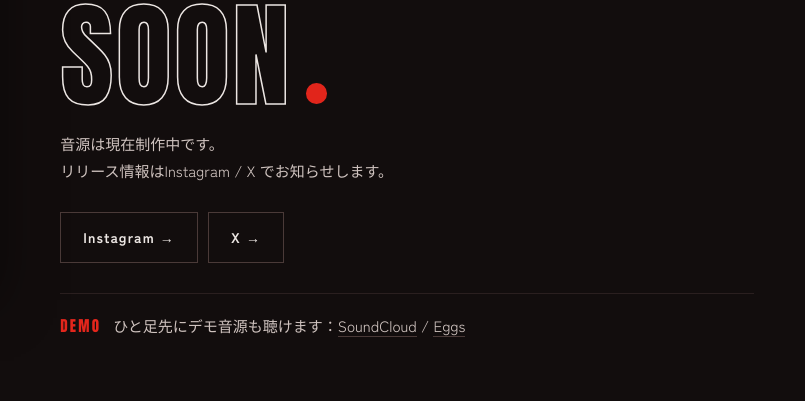
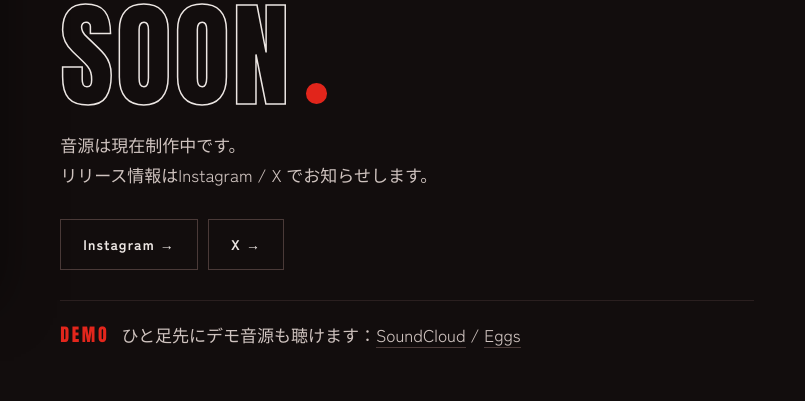
Before and after one commit to Handlemarie/handlemarie.github.io, a plain HTML site: page index.html in a window 1280 px wide. Shown: the part 4563-4964 px from the top of the page, 475-1280 px from the left. Drawn offline with Linux system fonts and the light colour scheme.

Commit message:
MUSICの文字サイズを大きく
Co-Authored-By: Claude Opus 5.5 <noreply@anthropic.com>
Claude-Session: https://claude.ai/code/session_014CxYBEAUWy3Se8EetvgtDN

```diff
--- a/index.html
+++ b/index.html
@@ -199,15 +199,15 @@ textarea{min-height:130px;resize:vertical}
 .sc-player{border:1px solid var(--line);background:#0a0808;padding:0;line-height:0}
 .sc-player iframe{display:block}
 .more-note{margin-top:18px;font-size:13px;color:var(--muted)}
-.demo-line{margin-top:30px;padding-top:18px;border-top:1px solid var(--line);font-size:13px;color:var(--muted)}
-.demo-line span{font-family:var(--en);letter-spacing:.15em;color:var(--red);margin-right:12px}
+.demo-line{margin-top:30px;padding-top:18px;border-top:1px solid var(--line);font-size:16px;color:#b5a8a4}
+.demo-line span{font-family:var(--en);font-size:18px;letter-spacing:.15em;color:var(--red);margin-right:12px}
 .demo-line a{color:#cfc3bf;border-bottom:1px solid #4a3a38}
 .demo-line a:hover{color:var(--red);border-color:var(--red)}
 .soon-big{font-family:var(--en);font-size:clamp(64px,9vw,128px);line-height:.92;letter-spacing:.02em;margin:10px 0 22px;
   color:transparent;-webkit-text-stroke:1.5px var(--text);position:relative}
 .soon-big::after{content:"";display:inline-block;width:.18em;height:.18em;background:var(--red);border-radius:50%;margin-left:.12em;animation:blink 1.4s infinite}
 @keyframes blink{50%{opacity:.15}}
-.soon p{font-size:15px;color:#cfc3bf}
+.soon p{font-size:17px;color:#cfc3bf}
 
 /* sns */
 .sns-grid{display:grid;grid-template-columns:repeat(2,1fr);gap:1px;background:var(--line);border:1px solid var(--line)}
```
